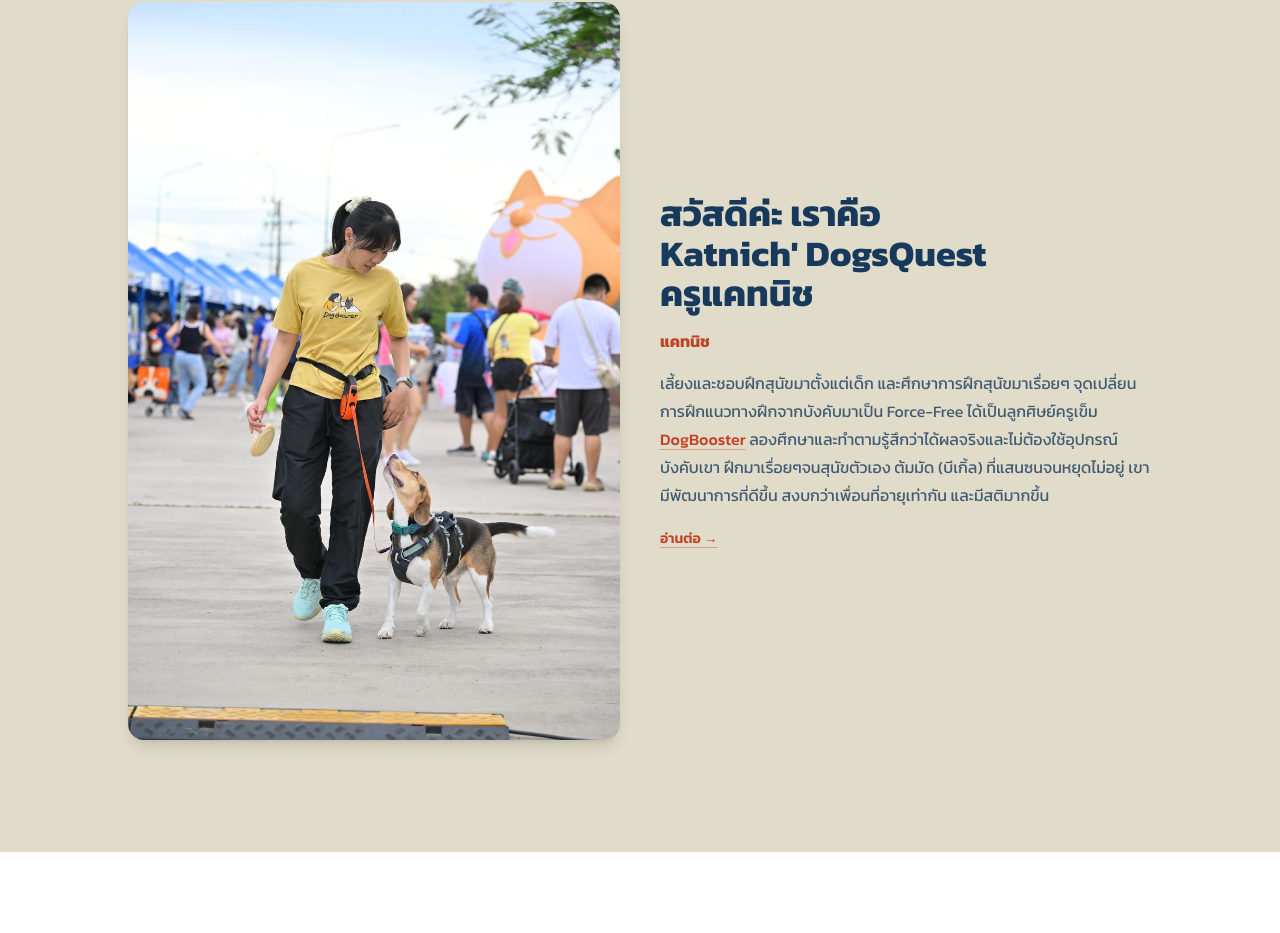
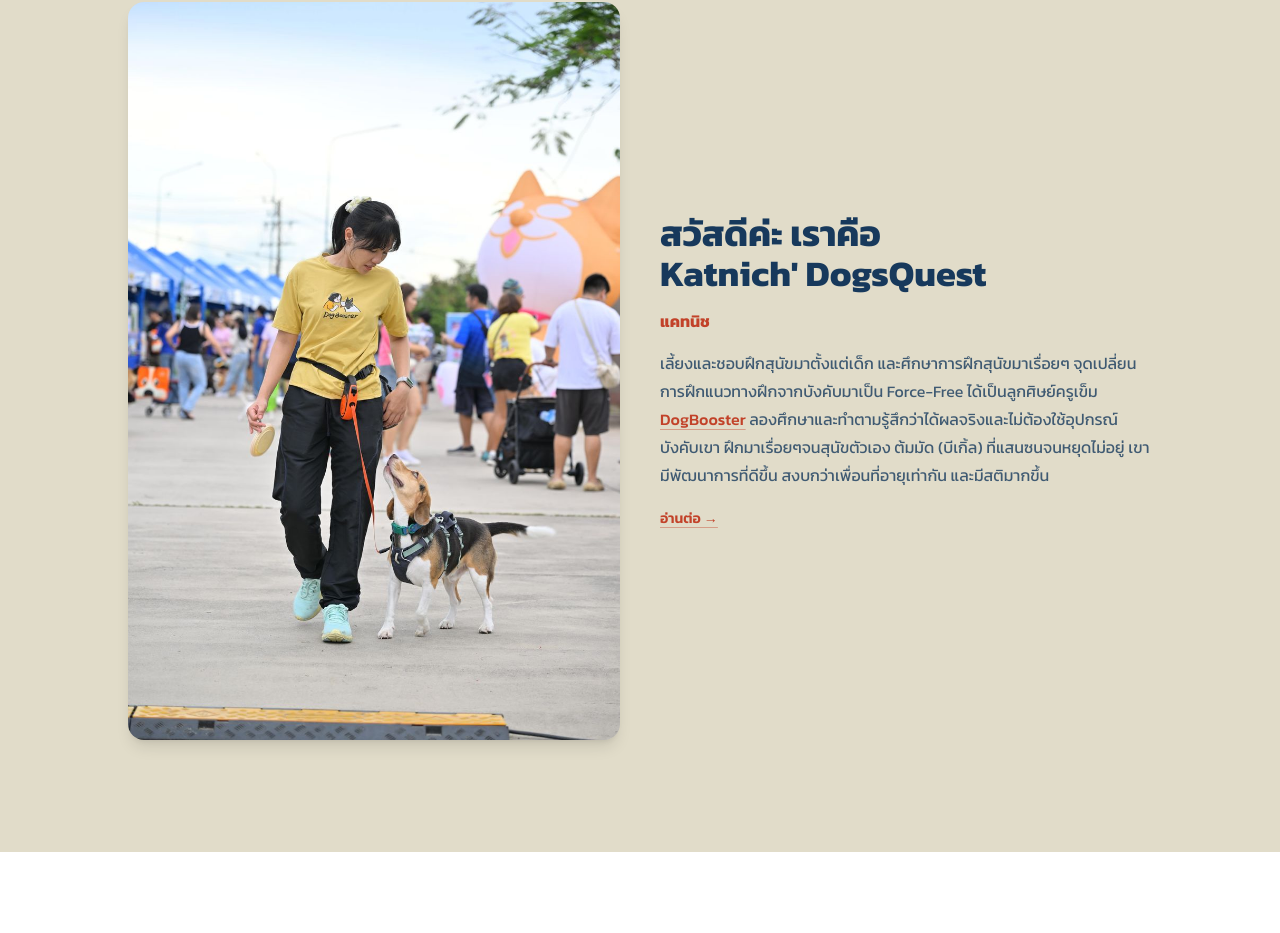
Before and after one commit to katnichstudio-ctrl/katnichpawquest, a Next.js app: page / in a window 1280 px wide. Shown: the part 1543-2476 px from the top of the page. Built offline with nearby package versions, Linux system fonts and the light colour scheme.

Commit message:
Remove duplicate ครูแคทนิช line from trainer intro heading

```diff
--- a/src/components/TrainerAbout.tsx
+++ b/src/components/TrainerAbout.tsx
@@ -29,8 +29,6 @@ export default function TrainerAbout() {
           สวัสดีค่ะ เราคือ
           <br />
           Katnich&apos; DogsQuest
-          <br />
-          ครูแคทนิช
         </h2>
 
         <p className="mt-4 text-brand-navy/80">
```
